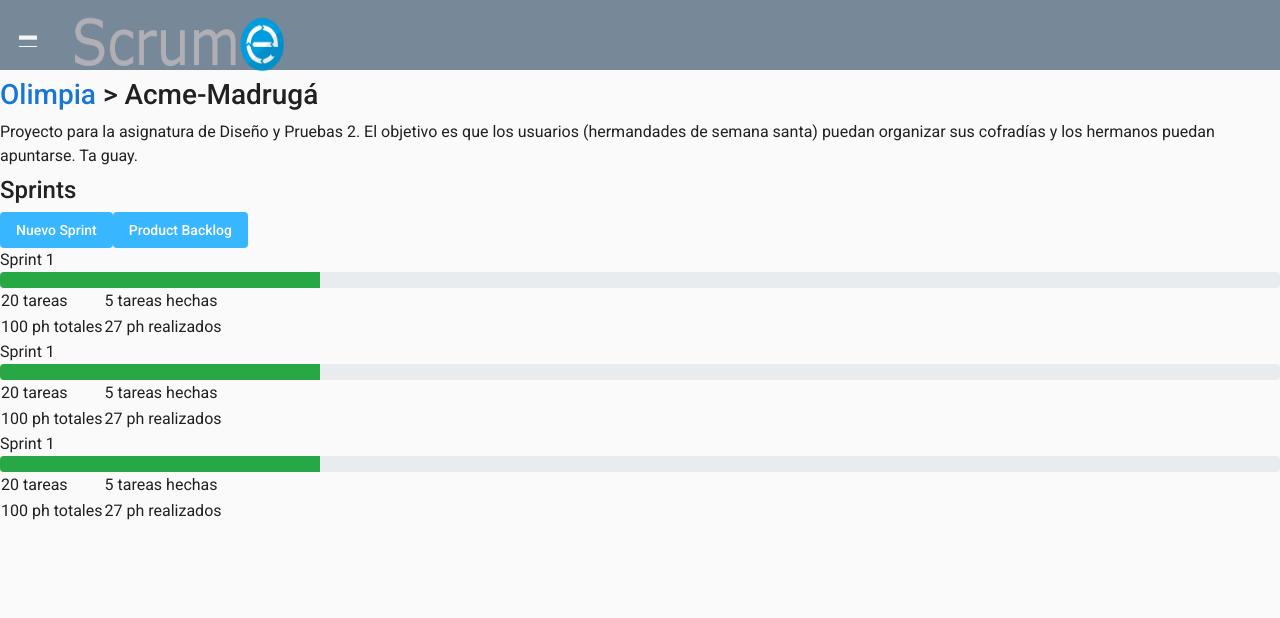
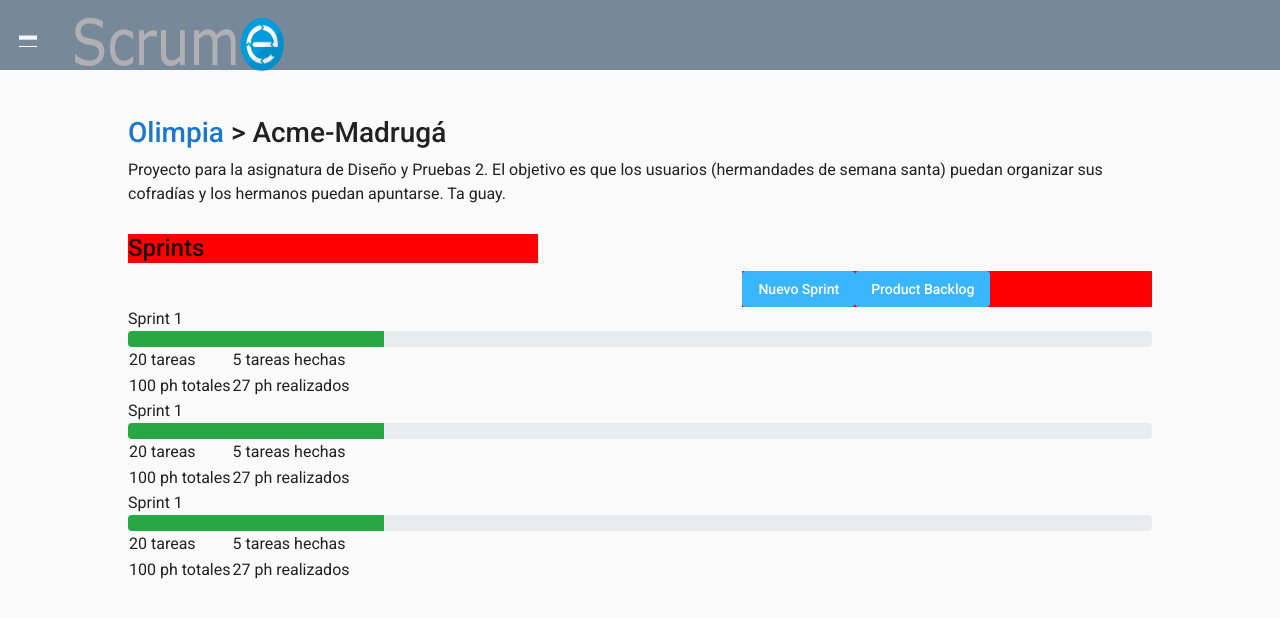
Before and after one commit to manelcecs/scrume, an Angular app: page /project in a window 1280 px wide. Shown: the top 618 px of the page. Built offline with nearby package versions, Linux system fonts and the light colour scheme.

Commit message:
feat (proyecto): Css del header de la vista de mostrar proyecto.

```diff
--- a/src/app/project/project.component.css
+++ b/src/app/project/project.component.css
@@ -5,3 +5,31 @@
 .button-sprints:hover {
     background-color: #18a1f0;
 }
+
+section > * {
+    float: left;
+}
+
+#main-project {
+    padding: 3% 10%;
+    float: left;
+}
+
+#header-project {
+    margin-bottom: 2%;
+    float: left;
+}
+
+#buttons-project {
+    background-color: red;
+    float: right;
+}
+
+#sprints-project > div{
+    width: 100%;
+}
+
+#header-sprints-project > div{
+    background-color: red;
+    width: 40%;
+}
--- a/src/app/project/project.component.html
+++ b/src/app/project/project.component.html
@@ -1,5 +1,5 @@
-<div>
-    <section>
+<div id="main-project">
+    <section id="header-project">
         <div>
             <h3><a href="/">{{team}}</a> > {{project}}</h3>
         </div>
@@ -7,13 +7,17 @@
             <p>{{desc}}</p>
         </div>
     </section>
-    <section>
-        <div>
-            <h4>Sprints</h4>
-            <button class="button-sprints" mat-flat-button>Nuevo Sprint</button>
-            <button class="button-sprints" mat-flat-button>Product Backlog</button>
+    <section id="sprints-project">
+        <div id="header-sprints-project">
+            <div>
+                <h4>Sprints</h4>
+            </div>
+            <div id="buttons-project">
+                <button class="button-sprints" mat-flat-button>Nuevo Sprint</button>
+                <button class="button-sprints" mat-flat-button>Product Backlog</button>
+            </div>
         </div>
-        <div>
+        <div id="content-sprints-project">
             <div>
                 <div>
                     <p>Sprint 1</p>
@@ -73,8 +77,7 @@
                         </tr>
                     </table>
                 </div>
-            </div>
-
         </div>
+    </div>
     </section>
 </div>
```
